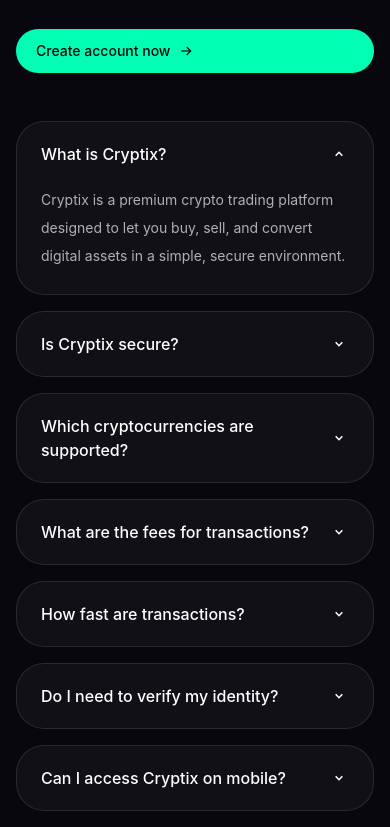
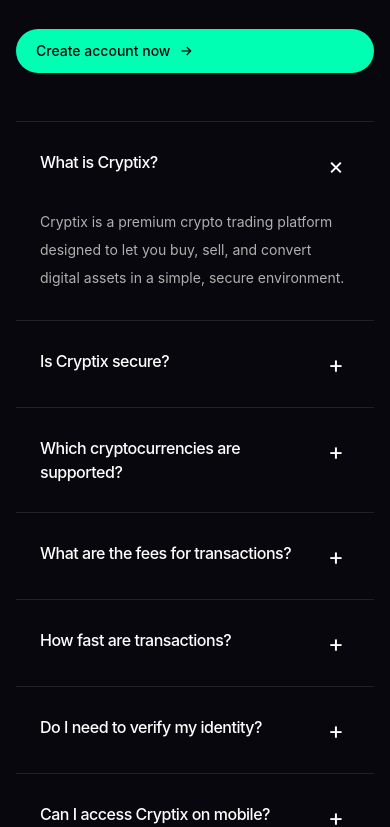
Before and after one commit to mariechristsagbo/cryptix-react, a React (Vite) app: page / in a window 390 px wide. Shown: the part 9504-10331 px from the top of the page. Built offline with nearby package versions, Linux system fonts and the light colour scheme.

Commit message:
refactor: enhance FaqSection layout and styling for improved responsiveness and user experience

```diff
--- a/src/features/landing/components/sections/FaqSection.jsx
+++ b/src/features/landing/components/sections/FaqSection.jsx
@@ -1,11 +1,12 @@
 import { useState } from "react";
 
 import { faqItems } from "../../data";
-import { ChevronIcon } from "../../../../shared/icons";
 import { Container, PrimaryButton, SectionHeading } from "../../../../shared/ui";
 
 export function FaqSection() {
   const [openIndex, setOpenIndex] = useState(0);
+  const midpoint = Math.ceil(faqItems.length / 2);
+  const columns = [faqItems.slice(0, midpoint), faqItems.slice(midpoint)];
 
   return (
     <section id="faq" className="py-24 sm:py-32">
@@ -20,34 +21,44 @@
           </PrimaryButton>
         </div>
 
-        <div className="mt-12 grid gap-4 lg:grid-cols-2">
-          {faqItems.map((item, index) => {
+        <div className="mt-12 grid border-t border-white/10 lg:grid-cols-2">
+          {columns.map((columnItems, columnIndex) => (
+            <div
+              key={columnIndex}
+              className={columnIndex === 1 ? "lg:border-l lg:border-white/10" : ""}
+            >
+              {columnItems.map((item, itemIndex) => {
+                const index = columnIndex * midpoint + itemIndex;
                 const isOpen = index === openIndex;
 
                 return (
-              <article
-                key={item.question}
-                className="rounded-[28px] border border-white/10 bg-white/[0.04]"
-              >
+                  <article key={item.question} className="overflow-hidden border-b border-white/10">
                     <button
                       type="button"
                       onClick={() => setOpenIndex(isOpen ? -1 : index)}
-                  className="flex w-full items-center justify-between gap-4 px-6 py-5 text-left"
+                      className="flex w-full items-start justify-between gap-5 px-6 py-7 text-left sm:gap-6 sm:px-8 sm:py-8"
                     >
-                  <span className="text-base font-medium text-white">{item.question}</span>
-                  <ChevronIcon
-                    className={`h-5 w-5 flex-none text-white transition-transform ${
-                      isOpen ? "rotate-180" : ""
-                    }`}
-                  />
+                      <div className="min-w-0">
+                        <span className="block text-base font-medium tracking-[-0.03em] text-white sm:text-lg">
+                          {item.question}
+                        </span>
+                      </div>
+                      <span className="mt-0.5 flex h-7 w-7 flex-none items-center justify-center text-2xl leading-none text-white sm:text-[26px]">
+                        {isOpen ? "\u00d7" : "+"}
+                      </span>
                     </button>
+
                     <div
-                  className={`grid transition-[grid-template-rows] duration-300 ${
+                      className={`grid transition-[grid-template-rows] duration-300 ease-out ${
                         isOpen ? "grid-rows-[1fr]" : "grid-rows-[0fr]"
                       }`}
                     >
                       <div className="overflow-hidden">
-                    <p className="px-6 pb-6 text-sm leading-7 text-[#b0b0b0]">
+                        <p
+                          className={`max-w-[680px] px-6 text-sm leading-7 text-[#b0b0b0] transition-[padding,opacity] duration-300 ease-out sm:px-8 sm:text-base sm:leading-8 ${
+                            isOpen ? "pb-7 opacity-100 sm:pb-8" : "pb-0 opacity-0"
+                          }`}
+                        >
                           {item.answer}
                         </p>
                       </div>
@@ -56,6 +67,8 @@
                 );
               })}
             </div>
+          ))}
+        </div>
       </Container>
     </section>
   );
```
Lines whose indentation alone changed are shown as unchanged.
